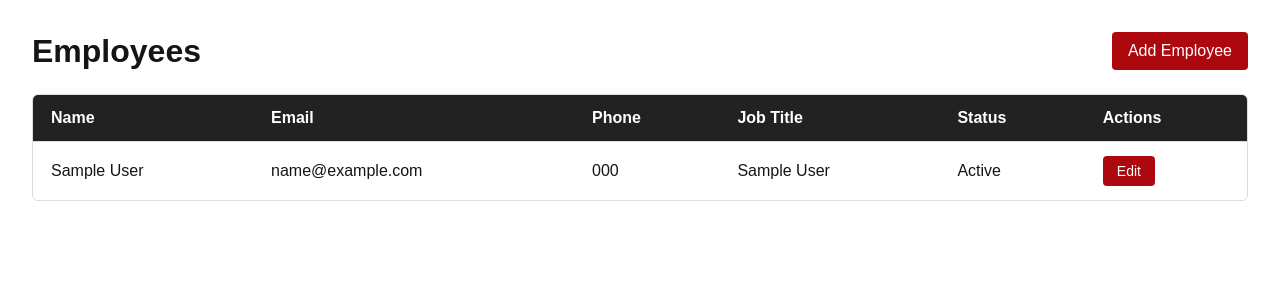
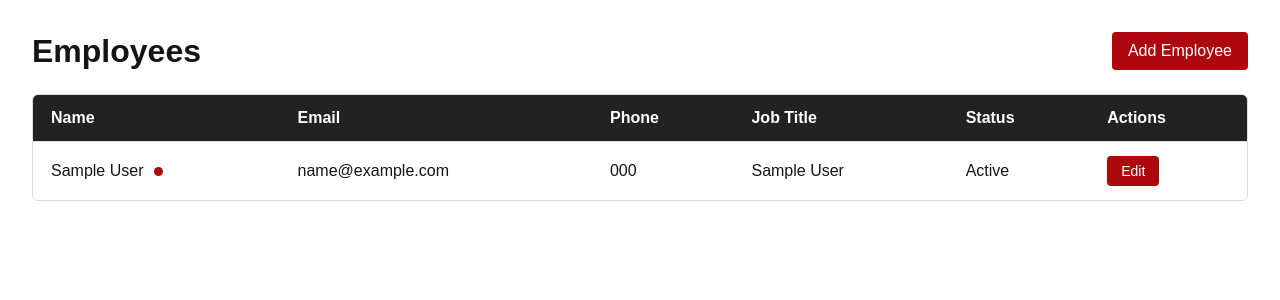
Before and after one commit to ryan4336/ToolTrack-WebApp, a Flask app: page /employees in a window 1280 px wide. Shown: the part 90-390 px from the top of the page. Run offline with Flask 3, Linux system fonts and the light colour scheme; tables that the repository leaves empty hold one stand-in row (values such as "Sample post"); parts of the project's set-up code (start-up, migrations or seed data) failed here and were passed over.

Commit message:
added red dot to indicate admin status on employees page

```diff
--- a/static/style.css
+++ b/static/style.css
@@ -10,6 +10,18 @@
 * {
     box-sizing: border-box;
 }
+
+/* dot indicator next to admin employees' names */
+.admin-dot {
+    display: inline-block;
+    width: 9px;
+    height: 9px;
+    margin-left: 6px;
+    border-radius: 50%;
+    background-color: var(--hulett-red);
+    vertical-align: middle;
+}
+
 
 /* ------------------- NAVBAR --------------------
 --------------------------------------------------
--- a/templates/employees.html
+++ b/templates/employees.html
@@ -31,7 +31,13 @@
             <!-- Create one table row for each employee from the database -->
             {% for employee in employees %}
             <tr>
-                <td>{{ employee.name }}</td>
+                <td>{{ employee.name }}
+                    <!-- Display indicator for admins -->
+                    {% if employee.admin %}
+                        <span class="admin-dot" title="Admin"></span>
+                    {% endif %}
+                </td>
+
                 <td>{{ employee.email }}</td>
                 <td>{{ employee.phone_number or "—" }}</td>
                 <td>{{ employee.job_title }}</td>
```
